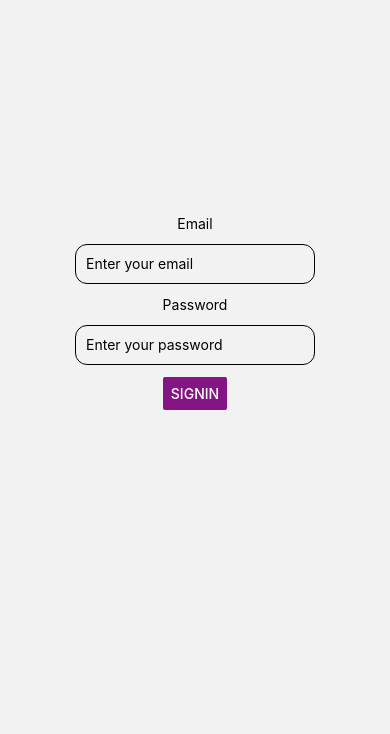
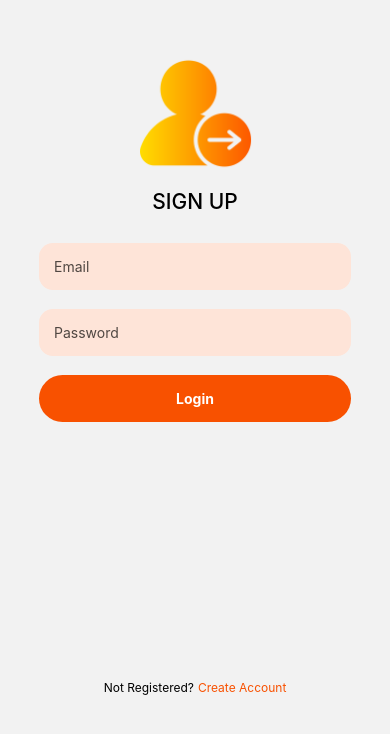
Before and after one commit to SyedHussain-01/MyMessagingApp, a React Native app: screen /Login in a window 390 px wide. Shown: the part 110-844 px from the top of the page. Built offline with nearby package versions, Linux system fonts and the light colour scheme.

Commit message:
signup completed

```diff
--- a/package.json
+++ b/package.json
@@ -18,6 +18,8 @@
     "react": "18.2.0",
     "react-native": "0.74.0",
     "react-native-gesture-handler": "^2.16.1",
+    "react-native-gifted-chat": "^2.4.0",
+    "react-native-responsive-screen": "^1.4.2",
     "react-native-safe-area-context": "^4.10.1",
     "react-native-screens": "^3.31.1"
   },
--- a/src/Components/button.tsx
+++ b/src/Components/button.tsx
@@ -1,13 +1,15 @@
 import {StyleSheet, Text, TouchableOpacity} from 'react-native';
 import React from 'react';
+import {GestureResponderEvent} from 'react-native';
 
 interface ButtonProps {
   text: string;
+  action: (event: GestureResponderEvent) => void;
 }
 
-const Button: React.FC<ButtonProps> = ({text}) => {
+const Button: React.FC<ButtonProps> = ({text = '', action = () => {}}) => {
   return (
-    <TouchableOpacity style={styles.btnStyle}>
+    <TouchableOpacity style={styles.btnStyle} onPressIn={action}>
       <Text style={styles.textStyle}>{text}</Text>
     </TouchableOpacity>
   );
--- a/src/Components/textInput.tsx
+++ b/src/Components/textInput.tsx
@@ -1,11 +1,10 @@
 import {StyleSheet, TextInput} from 'react-native';
 import React from 'react';
-import {NativeSyntheticEvent, TextInputChangeEventData} from 'react-native';
 
 interface InputProps {
   placeholder: string;
   value: string;
-  onChange: (e: NativeSyntheticEvent<TextInputChangeEventData>) => void;
+  onChange: (e: string) => void;
 }
 
 const Input: React.FC<InputProps> = ({placeholder, value, onChange}) => {
@@ -13,7 +12,7 @@ const Input: React.FC<InputProps> = ({placeholder, value, onChange}) => {
     <TextInput
       placeholder={placeholder}
       value={value}
-      onChange={onChange}
+      onChangeText={text => onChange(text)}
       style={styles.inputStyle}
       placeholderTextColor="#504742"
     />
--- a/src/Functions/auth.ts
+++ b/src/Functions/auth.ts
@@ -1,7 +1,7 @@
 import auth from '@react-native-firebase/auth';
 import firestore from '@react-native-firebase/firestore';
 
-export const authenticate = (email: string, password: string, name: string) => {
+export const authenticate = (email: any, password: any, name: any) => {
   try {
     auth()
       .createUserWithEmailAndPassword(email, password)
@@ -19,11 +19,10 @@ export const authenticate = (email: string, password: string, name: string) => {
         if (error.code === 'auth/email-already-in-use') {
           console.log('That email address is already in use!');
         }
-
         if (error.code === 'auth/invalid-email') {
           console.log('That email address is invalid!');
         }
-        console.error(error);
+        console.log('error');
       });
   } catch (error) {
     console.log(error);
--- a/src/Screens/Login.js
+++ b/src/Screens/Login.js
@@ -1,7 +1,11 @@
-import {StyleSheet, Text, View, TextInput, Button} from 'react-native';
+import {Text, View, Image} from 'react-native';
+import Input from '../Components/textInput';
 import {login} from '../Functions/auth';
 import React, {useState} from 'react';
-import {useNavigation} from '@react-navigation/native';
+import {useNavigation, Link} from '@react-navigation/native';
+import LoginImage from '../Assets/next.png';
+import Button from '../Components/button';
+import styles from '../Styles/authStyles';
 
 const Signin = () => {
   const navigation = useNavigation();
@@ -31,43 +35,31 @@ const Signin = () => {
 
   return (
     <View style={styles.container}>
-      <Text>Email</Text>
-      <TextInput
-        placeholder="Enter your email"
-        value={state.email}
-        onChangeText={text => setState({...state, email: text})}
-        style={styles.inputStyle}
-      />
-      <Text>Password</Text>
-      <TextInput
-        placeholder="Enter your password"
-        value={state.password}
-        onChangeText={text => setState({...state, password: text})}
-        style={styles.inputStyle}
-      />
-      <Button
-        onPress={handleSignin}
-        title="Signin"
-        color="#841584"
-        accessibilityLabel="Learn more about this purple button"
-      />
+      <View style={styles.loginHeaderSpace}>
+        <Image source={LoginImage} style={styles.iconStyle} />
+        <Text style={styles.loginHeaderText}>SIGN UP</Text>
+      </View>
+      <View style={styles.loginInputSpace}>
+        <Input
+          placeholder="Email"
+          value={state.email}
+          onChange={text => setState({...state, email: text})}
+        />
+        <Input
+          placeholder="Password"
+          value={state.password}
+          onChange={text => setState({...state, password: text})}
+        />
+        <Button text="Login" action={handleSignin} />
+      </View>
+      <View style={styles.footerStyle}>
+        <Text style={styles.footerLeft}>Not Registered?</Text>
+        <Link to={'/Signup'} style={styles.footerRight}>
+          Create Account
+        </Link>
+      </View>
     </View>
   );
 };
 
 export default Signin;
-
-const styles = StyleSheet.create({
-  container: {
-    flex: 1,
-    justifyContent: 'center',
-    alignItems: 'center',
-  },
-  inputStyle: {
-    height: 40,
-    margin: 12,
-    borderWidth: 1,
-    padding: 10,
-    borderRadius: 12,
-  },
-});
--- a/src/Screens/Signup.js
+++ b/src/Screens/Signup.js
@@ -1,10 +1,11 @@
-import {StyleSheet, Text, View, TouchableOpacity, Image} from 'react-native';
+import {Text, View, Image} from 'react-native';
 import Input from '../Components/textInput';
 import {authenticate} from '../Functions/auth';
 import React, {useState} from 'react';
-import {useNavigation} from '@react-navigation/native';
+import {useNavigation, Link} from '@react-navigation/native';
 import LoginImage from '../Assets/next.png';
 import Button from '../Components/button';
+import styles from '../Styles/authStyles';
 
 const Signup = () => {
   const navigation = useNavigation();
@@ -29,10 +30,6 @@ const Signup = () => {
     }
   };
 
-  const handleSignin = async () => {
-    navigation.navigate('Login');
-  };
-
   return (
     <View style={styles.container}>
       <View style={styles.loginHeaderSpace}>
@@ -55,50 +52,16 @@ const Signup = () => {
           value={state.password}
           onChange={text => setState({...state, password: text})}
         />
-        <Button text="Sign Up" />
+        <Button text="Sign Up" action={() => handleSignup()} />
       </View>
       <View style={styles.footerStyle}>
-        <Text>oqiw</Text>
+        <Text style={styles.footerLeft}>Already Registered?</Text>
+        <Link to={'/Login'} style={styles.footerRight}>
+          Sign In To Your Account
+        </Link>
       </View>
     </View>
   );
 };
 
 export default Signup;
-
-const styles = StyleSheet.create({
-  container: {
-    flex: 1,
-    gap: 20,
-  },
-  loginHeaderSpace: {
-    flex: 2,
-    justifyContent: 'flex-end',
-    alignItems: 'center',
-    flexDirection: 'column',
-    gap: 15,
-  },
-  loginInputSpace: {
-    flex: 3,
-    alignItems: 'center',
-    gap: 20,
-  },
-  iconStyle: {
-    width: '30%',
-    height: '30%',
-  },
-  loginHeaderText: {
-    fontSize: 25,
-    fontWeight: '500',
-    padding: 5,
-  },
-  footerStyle: {
-    position: 'absolute',
-    width: '100%',
-    bottom: 0,
-    padding: 30,
-    alignItems: 'center',
-    justifyContent: 'center',
-    backgroundColor: 'red',
-  },
-});
--- /dev/null
+++ b/src/Styles/authStyles.ts
@@ -0,0 +1,52 @@
+import {StyleSheet} from 'react-native';
+import {
+  widthPercentageToDP as wp,
+  heightPercentageToDP as hp,
+} from 'react-native-responsive-screen';
+
+const authstyles = StyleSheet.create({
+  container: {
+    flex: 1,
+    gap: hp(3),
+  },
+  loginHeaderSpace: {
+    flex: 2,
+    justifyContent: 'flex-end',
+    alignItems: 'center',
+    flexDirection: 'column',
+    gap: hp(1),
+  },
+  loginInputSpace: {
+    flex: 3,
+    alignItems: 'center',
+    gap: hp(2.2),
+  },
+  iconStyle: {
+    width: wp(30),
+    height: hp(15),
+  },
+  loginHeaderText: {
+    fontSize: wp(5.5),
+    fontWeight: '500',
+    padding: hp(0.5),
+  },
+  footerStyle: {
+    position: 'absolute',
+    width: '100%',
+    bottom: 0,
+    padding: wp(10),
+    alignItems: 'center',
+    justifyContent: 'center',
+    flexDirection: 'row',
+    gap: wp(1),
+  },
+  footerLeft: {
+    fontSize: wp(3),
+  },
+  footerRight: {
+    fontSize: wp(3),
+    color: '#f85100',
+  },
+});
+
+export default authstyles;
```
Also changed, not shown: 2 other files (tests, documents, lock files or other folders).
